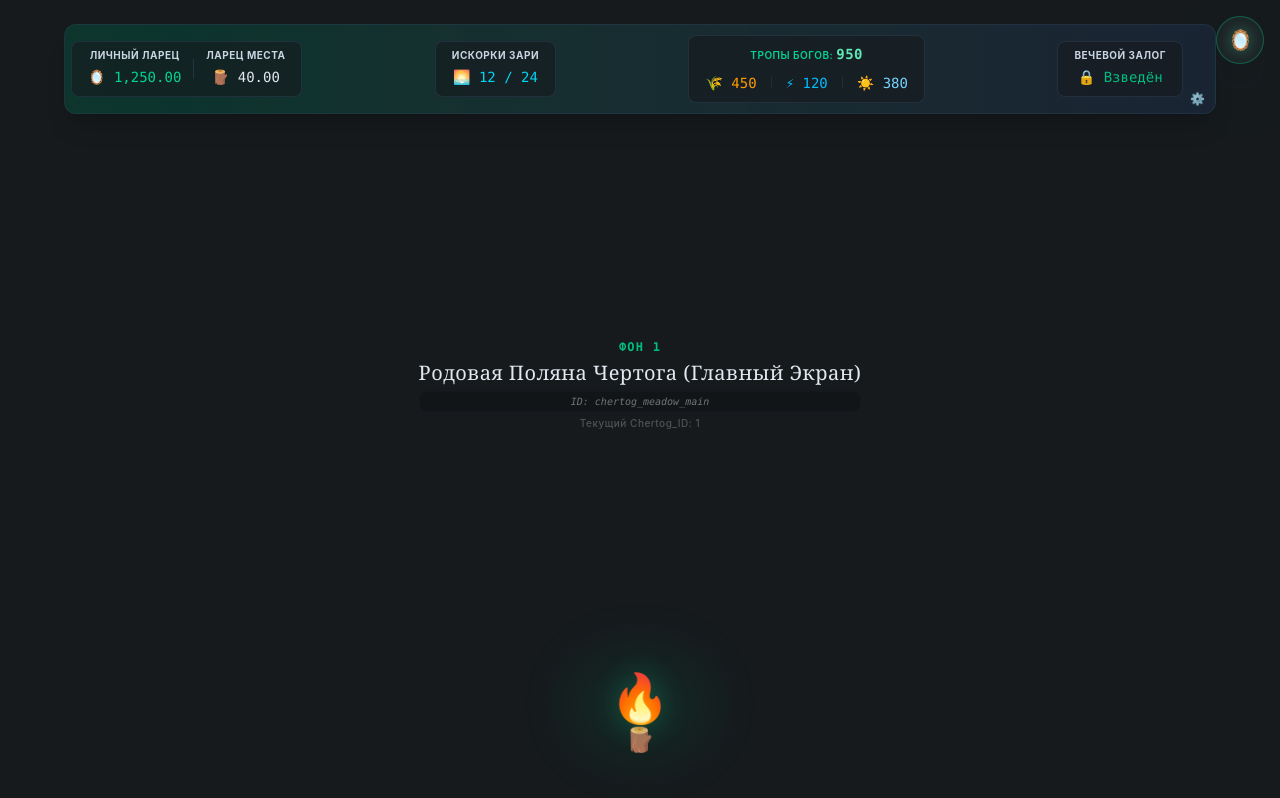
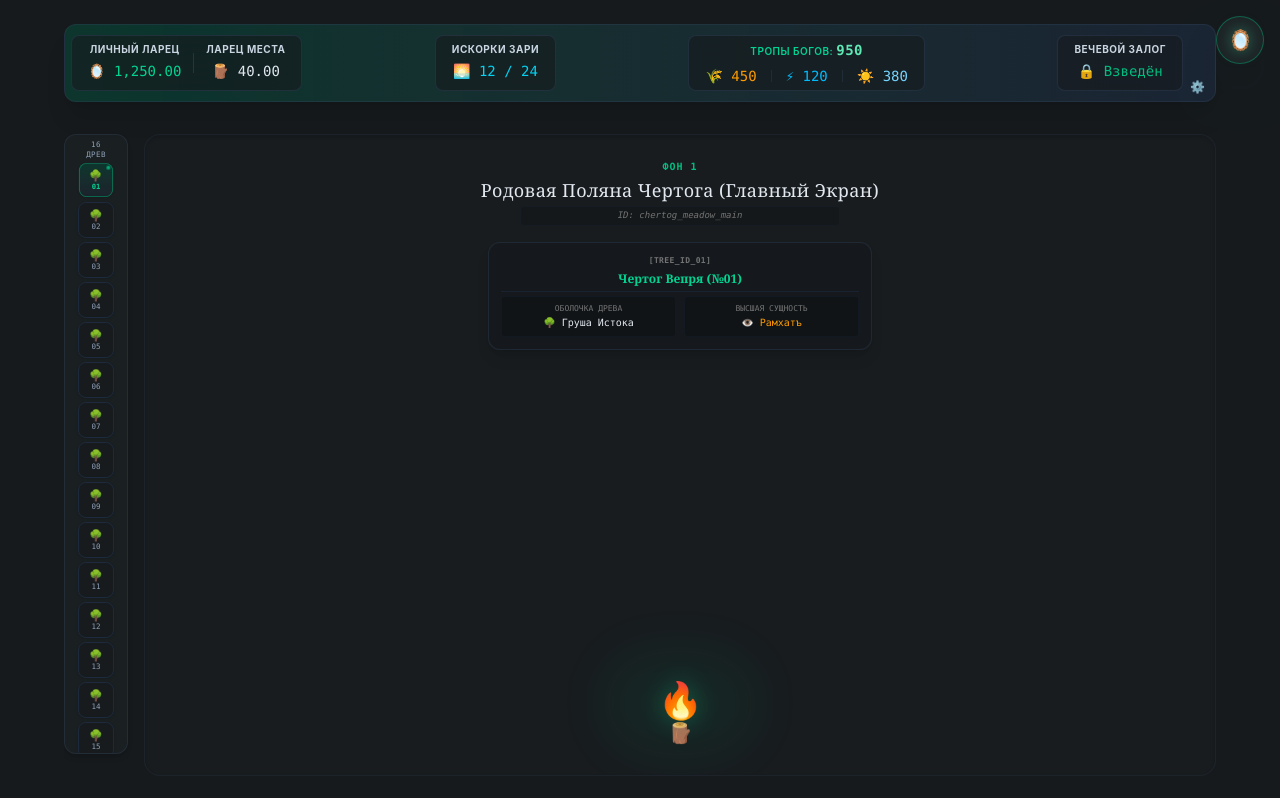
Before and after one commit to goldphoenix1000-ops/pocketnet.core-0.22, a React (Vite) app in the folder beresta-front/: page / in a window 1280 px wide. Built offline with nearby package versions, Linux system fonts and the light colour scheme.

Commit message:
Standardize 16 Chertogs matrix layout with uniform tree icons

```diff
--- a/beresta-front/src/MeadowComponent.tsx
+++ b/beresta-front/src/MeadowComponent.tsx
@@ -1,22 +1,54 @@
 import React, { useState, useEffect, useRef } from 'react';
 
-// [UI_Chests_View_Core] + [UI_Mirror_Global_Container]
-// Родовая Поляна (Фон 1) с ультимативным Сквозным Пультом на 7 Балансов и валидированной Матрицей Фонов
-export default function MeadowComponent() {
-  // 7 Истинных Балансов Казны (Пункт №1 ТЗ)
+// [Chislobog_Trees_Matrix] + [UI_Chests_View_Core]
+// Родовая Поляна (Фон 1) с чистыми системными иконками Древ 🌳 и правильной ЛОР-иерархией
+interface MeadowProps {
+  activeChertogId?: number;
+  onChertogChange?: (id: number) => void;
+  currentBackground?: number;
+}
+
+export default function MeadowComponent({
+  activeChertogId: externalChertogId,
+  onChertogChange,
+  currentBackground: externalBg
+}: MeadowProps) {
+
+  // Истинный ЛОР-реестр 16 Чертогов. Все иконки заменены на системные Древа 🌳 по ТЗ
+  const chertogMatrix = [
+    { id: 1, name: 'Чертог Вепря', icon: '🌳', tree: 'Груша Истока', god: 'Рамхатъ', code: 'Tree_ID_01' },
+    { id: 2, name: 'Чертог Щуки', icon: '🌳', tree: 'Священная Слива', god: 'Рожана', code: 'Tree_ID_02' },
+    { id: 3, name: 'Чертог Белого Лебедя', icon: '🌳', tree: 'Священная Берёза', god: 'Макошь', code: 'Tree_ID_03' },
+    { id: 4, name: 'Чертог Змия', icon: '🌳', tree: 'Священная Липа', god: 'Семаргл', code: 'Tree_ID_04' },
+    { id: 5, name: 'Чертог Варуны', icon: '🌳', tree: 'Священная Лиственница', god: 'Коляда', code: 'Tree_ID_05' },
+    { id: 6, name: 'Чертог Медведя', icon: '🌳', tree: 'Священный Букъ', god: 'Сварог', code: 'Tree_ID_06' },
+    { id: 7, name: 'Чертог Бусла', icon: '🌳', tree: 'Священная Ивая', god: 'Род', code: 'Tree_ID_07' },
+    { id: 8, name: 'Чертог Волка', icon: '🌳', tree: 'Священный Тополь', god: 'Велес', code: 'Tree_ID_08' },
+    { id: 9, name: 'Чертог Лисы', icon: '🌳', tree: 'Священный Грабъ', god: 'Марена (Мара)', code: 'Tree_ID_09' },
+    { id: 10, name: 'Чертог Тура', icon: '🌳', tree: 'Священная Осина', god: 'Крышень', code: 'Tree_ID_10' },
+    { id: 11, name: 'Чертог Лося', icon: '🌳', tree: 'Священная Берёза', god: 'Лада', code: 'Tree_ID_11' },
+    { id: 12, name: 'Чертог Финиста', icon: '🌳', tree: 'Священная Вишня', god: 'Вышень', code: 'Tree_ID_12' },
+    { id: 13, name: 'Чертог Коня', icon: '🌳', tree: 'Священный Вяз', god: 'Купала', code: 'Tree_ID_13' },
+    { id: 14, name: 'Чертог Орла', icon: '🌳', tree: 'Священный Дубъ', god: 'Перун', code: 'Tree_ID_14' },
+    { id: 15, name: 'Чертог Раса', icon: '🌳', tree: 'Священный Ясень', god: 'Тархъ (Даждьбог)', code: 'Tree_ID_15' },
+    { id: 16, name: 'Чертог Девы', icon: '🌳', tree: 'Священная Яблоня', god: 'Джива', code: 'Tree_ID_16' }
+  ];
+
+  const [internalChertogId, setInternalChertogId] = useState(1);
+  const chertogId = externalChertogId !== undefined ? externalChertogId : internalChertogId;
+
   const [balances] = useState({
-    yntPersonal: '1,250.00', // Личный Ларец (YNT)
-    yntDeposit: '40.00',     // Ларец Места (Залог)
-    rayLight: '12 / 24',     // Искорки Зари (Лучики Света)
-    pathVeles: 450,          // Тропа Велеса
-    pathPerun: 120,          // Тропа Перуна (Синяя молния)
-    pathSvarog: 380,         // Тропа Сварога
-    vecheLock: 'Взведён'     // Вечевой Залог
+    yntPersonal: '1,250.00',
+    yntDeposit: '40.00',
+    rayLight: '12 / 24',
+    pathVeles: 450,
+    pathPerun: 120, // Синяя молния ⚡
+    pathSvarog: 380,
+    vecheLock: 'Взведён'
   });
 
   const totalGodsRays = balances.pathVeles + balances.pathPerun + balances.pathSvarog;
 
-  // Валидированная база данных Матрицы Фонов Портала и системных идентификаторов
   const chatDatabase: { [key: number]: { name: string; id: string } } = {
     1: { name: 'Родовая Поляна Чертога (Главный Экран)', id: 'chertog_meadow_main' },
     2: { name: 'Изба (Приватный чат)', id: 'izba_private_chat' },
@@ -28,33 +60,31 @@ export default function MeadowComponent() {
     8: { name: 'Торговый Вырий (Глобальная Ярмарка)', id: 'torgoviy_vyriy_market' }
   };
 
-  // Настройки видимости Пульта на всех 8 Фонах
   const [visibleOnPhones, setVisibleOnPhones] = useState<{ [key: number]: boolean }>({
-    1: true, 2: true, 3: false, 4: true, 5: false, 6: false, 7: true, 8: true
+    1: true, 2: true, 3: false, 4: true, 5: false, 6: false, 7: false, 8: true
   });
 
-  const [currentBackground, setCurrentBackground] = useState(1);
+  const [internalBg, setInternalBg] = useState(1);
+  const currentBackground = externalBg !== undefined ? externalBg : internalBg;
+
   const [showSettings, setShowSettings] = useState(false);
-  const [activeChertogId, setActiveChertogId] = useState(1);
-
   const settingsRef = useRef<HTMLDivElement>(null);
   const buttonRef = useRef<HTMLButtonElement>(null);
 
-  // Автоматическое закрытие меню при клике вне его области
   useEffect(() => {
     function handleClickOutside(event: MouseEvent) {
-      if (
-        settingsRef.current &&
-        !settingsRef.current.contains(event.target as Node) &&
-        buttonRef.current &&
-        !buttonRef.current.contains(event.target as Node)
-      ) {
+      if (settingsRef.current && !settingsRef.current.contains(event.target as Node) && buttonRef.current && !buttonRef.current.contains(event.target as Node)) {
         setShowSettings(false);
       }
     }
     document.addEventListener('mousedown', handleClickOutside);
     return () => document.removeEventListener('mousedown', handleClickOutside);
   }, []);
+
+  const handleChertogClick = (id: number) => {
+    if (onChertogChange) onChertogChange(id);
+    else setInternalChertogId(id);
+  };
 
   const toggleBackgroundVisibility = (id: number) => {
     setVisibleOnPhones({ ...visibleOnPhones, [id]: !visibleOnPhones[id] });
@@ -63,13 +93,10 @@ export default function MeadowComponent() {
   return (
     <div className="min-h-screen bg-[#161a1d] text-slate-200 font-sans antialiased relative overflow-hidden p-4 md:p-6 flex flex-col justify-between">
 
-      {/* СЛОЙ 1. Сквозной Монолитный Пульт 7 Балансов */}
+      {/* СЛОЙ 1. Сквозной Пульт Балансов */}
       {visibleOnPhones[currentBackground] ? (
-        <div className="w-full max-w-[1152px] mx-auto bg-gradient-to-r from-emerald-800/40 to-slate-800/70 border border-slate-700/40 rounded-xl p-1.5 pr-8 pb-2.5 pt-2.5 mb-6 shadow-xl transition-all duration-300 relative">
-
-          <div className="flex flex-row items-center gap-4 overflow-x-auto scrollbar-none justify-start md:justify-between w-full">
-
-            {/* Блок I. Янтарный Капитал */}
+        <div className="w-full max-w-[1152px] mx-auto bg-gradient-to-r from-emerald-800/40 to-slate-800/70 border border-slate-700/40 rounded-xl p-1.5 pr-8 pb-2.5 pt-2.5 mb-6 shadow-xl transition-all duration-300 relative z-30">
+          <div className="flex flex-row items-center gap-2.5 overflow-x-auto scrollbar-none justify-start md:justify-between w-full">
             <div className="flex items-center gap-3 shrink-0 bg-[#161a1d]/60 border border-slate-700/50 px-4 py-2 rounded-lg">
               <div className="text-center">
                 <span className="block text-[10px] font-bold text-slate-300 uppercase tracking-wider leading-none mb-1">Личный Ларец</span>
@@ -81,90 +108,127 @@ export default function MeadowComponent() {
                 <span className="text-sm font-mono font-medium text-slate-200">🪵 {balances.yntDeposit}</span>
               </div>
             </div>
-
-            {/* Блок II. Живое Время */}
             <div className="flex items-center shrink-0 bg-[#161a1d]/60 border border-slate-700/50 px-4 py-2 rounded-lg text-center">
               <div>
                 <span className="block text-[10px] font-bold text-slate-300 uppercase tracking-wider leading-none mb-1">Искорки Зари</span>
                 <span className="text-sm font-mono font-medium text-cyan-400">🌅 {balances.rayLight}</span>
               </div>
             </div>
-
-            {/* Блок III. Триада Троп Богов */}
-            <div className="flex flex-col items-center justify-center shrink-0 bg-[#161a1d]/60 border border-slate-700/50 px-4 py-2 rounded-lg min-w-[210px]">
+            <div className="flex flex-col items-center justify-center shrink-0 bg-[#161a1d]/60 border border-slate-700/50 px-4 py-1 rounded-lg min-w-[210px]">
               <div className="text-[10px] font-bold text-emerald-400 uppercase tracking-wider block text-center leading-none mb-1.5 select-none font-semibold">
                 Тропы Богов: <span className="text-sm font-mono text-emerald-300 font-black">{totalGodsRays}</span>
               </div>
               <div className="flex items-center gap-3.5 w-full justify-center">
-                <div className="text-center">
                 <span className="text-sm font-mono font-medium text-amber-500">🌾 {balances.pathVeles}</span>
-                </div>
                 <div className="w-px h-3 bg-slate-700/40"></div>
-                <div className="text-center">
                 <span className="text-sm font-mono font-medium text-sky-400">⚡ {balances.pathPerun}</span>
-                </div>
                 <div className="w-px h-3 bg-slate-700/40"></div>
-                <div className="text-center">
                 <span className="text-sm font-mono font-medium text-sky-300">☀️ {balances.pathSvarog}</span>
               </div>
             </div>
-            </div>
-
-            {/* Блок IV. Вечевой Затвор */}
             <div className="flex items-center shrink-0 bg-[#161a1d]/60 border border-slate-700/50 px-4 py-2 rounded-lg text-center">
               <div>
                 <span className="block text-[10px] font-bold text-slate-300 uppercase tracking-wider leading-none mb-1">Вечевой Залог</span>
                 <span className="text-sm font-mono font-medium text-emerald-500">🔒 {balances.vecheLock}</span>
               </div>
             </div>
-
           </div>
-
-          <button
-            ref={buttonRef}
-            onClick={() => setShowSettings(!showSettings)}
-            className="absolute bottom-1 right-2 text-xs text-slate-500 hover:text-emerald-400 transition-colors p-0.5 select-none focus:outline-none z-40"
-          >
-            ⚙️
-          </button>
+          <button ref={buttonRef} onClick={() => setShowSettings(!showSettings)} className="absolute bottom-1 right-2 text-xs text-slate-500 hover:text-emerald-400 transition-colors p-0.5 select-none focus:outline-none z-40">⚙️</button>
         </div>
       ) : (
-        <div className="w-full max-w-[1152px] mx-auto text-right mb-2 relative h-4">
+        <div className="w-full max-w-[1152px] mx-auto text-right mb-2 relative h-4 z-30">
           <button ref={buttonRef} onClick={() => setShowSettings(!showSettings)} className="absolute right-2 top-0 text-xs text-neutral-600 hover:text-emerald-400 select-none focus:outline-none z-40">⚙️</button>
         </div>
       )}
 
-      {/* ДИНАМИЧЕСКИЙ ЦЕНТР ЭКРАНА */}
-      <div className="flex-1 flex flex-col items-center justify-center my-auto relative select-none">
-        <div className="text-center mb-4">
-          <span className="text-xs text-emerald-500 font-mono tracking-widest uppercase block mb-1 font-semibold">Фон {currentBackground}</span>
-          <h2 className="text-xl font-medium text-slate-200 font-serif tracking-wide transition-all duration-300">
-            {chatDatabase[currentBackground].name}
-          </h2>
-          <p className="text-[10px] text-neutral-500 font-mono italic mt-1 break-all bg-neutral-950/30 border border-slate-800/20 px-2.5 py-0.5 rounded-lg select-all">
-            ID: {chatDatabase[currentBackground].id}
-          </p>
-          <p className="text-[10px] text-neutral-600 font-medium tracking-wider mt-1">Текущий Chertog_ID: {activeChertogId}</p>
+      {/* ГЛАВНЫЙ АДАПТИВНЫЙ ГРИД: Левый ряд Оживлённых Чертогов Числобога */}
+      <div className="flex-1 flex flex-col md:flex-row w-full max-w-[1152px] mx-auto gap-4 items-stretch overflow-hidden mt-2 relative z-20">
+
+        {/* ЛЕВАЯ ПАНЕЛЬ: 16 Чертогов Круголета и Родовых Древ (Ширина строго 64px, иконки строго 🌳) */}
+        <div className="w-full md:w-[64px] shrink-0 bg-[#1e2326]/60 border border-slate-700/40 rounded-xl p-1.5 flex flex-col items-center justify-start overflow-x-auto md:overflow-y-auto md:max-h-[calc(100vh-180px)] scrollbar-none shadow-md">
+          <div className="flex flex-col text-[7.5px] text-slate-400 font-mono mb-1 uppercase tracking-wider items-center justify-center w-full leading-none select-none shrink-0 text-center">
+            <span className="block w-full">16</span>
+            <span className="block w-full mt-0.5">Древ</span>
+          </div>
+
+          {/* Вертикальный адаптивный контейнер кнопок-Чертогов 01-16 */}
+          <div className="flex flex-row md:flex-col gap-1 items-center w-full justify-start overflow-x-auto md:overflow-x-visible scrollbar-none">
+            {chertogMatrix.map((chertog) => (
+              <button
+                key={chertog.id}
+                onClick={() => handleChertogClick(chertog.id)}
+                title={`${chertog.name} (Древо: ${chertog.tree}, Покровитель: ${chertog.god})`}
+                className={`w-9 h-9 rounded-lg flex flex-col items-center justify-center border transition-all relative cursor-pointer shrink-0 shadow-sm
+                  ${chertogId === chertog.id
+                    ? 'bg-gradient-to-b from-emerald-900/50 to-slate-800/40 border-emerald-500/50 font-bold text-emerald-400 scale-95 shadow-inner'
+                    : 'bg-[#161a1d]/60 border-slate-800 hover:border-slate-600 text-slate-400'}`}
+              >
+                <span className="text-[11px] leading-none">{chertog.icon}</span>
+                <span className="text-[7.5px] font-mono leading-none mt-0.5 select-none">
+                  {chertog.id < 10 ? `0${chertog.id}` : chertog.id}
+                </span>
+                {chertogId === chertog.id && (
+                  <span className="absolute top-0.5 right-0.5 w-1 h-1 rounded-full bg-emerald-400 animate-pulse"></span>
+                )}
+              </button>
+            ))}
           </div>
         </div>
 
-      {/* ОЧАГ И ДРОВА ОПУЩЕНЫ НА ЗЕМЛЮ (В самый низ экрана mt-auto mb-4) */}
-      <div className="w-full flex flex-col items-center justify-end mt-auto mb-4 relative z-10 select-none">
-        <div className="relative w-36 h-28 flex items-center justify-center">
-          {/* Пульсирующий изумрудно-дымчатый ореол света (Анимация дыхания пламени) */}
-          <div className="absolute inset-0 rounded-full bg-emerald-500/10 blur-xl animate-pulse duration-[4000ms] ease-in-out scale-110"></div>
-          <div className="absolute w-20 h-20 rounded-full bg-cyan-500/5 blur-lg animate-ping duration-[6000ms] opacity-30"></div>
+        {/* ЦЕНТРАЛЬНАЯ ЗОНА: Интерактивный Холст Поляны со сквозными ЛОР-данными Чертога */}
+        <div className="flex-1 bg-[#1e2326]/30 border border-slate-700/20 rounded-2xl p-4 flex flex-col justify-between overflow-hidden shadow-inner relative">
 
-          {/* Графический очаг костра прижат книзу */}
-          <div className="z-10 text-5xl filter drop-shadow-[0_0_15px_rgba(16,185,129,0.4)] animate-bounce duration-[2500ms] cursor-pointer mb-2" onClick={() => alert("Костёр разгорается сильнее!")}>
-            🔥
+          {/* Шапка локации с динамическими метаданными из ТЗ */}
+          <div className="text-center w-full mt-2 select-none z-10">
+            <span className="text-[10px] text-emerald-500 font-mono tracking-widest uppercase block mb-0.5 font-semibold">
+              Фон {currentBackground}
+            </span>
+            <h2 className="text-lg font-medium text-slate-200 font-serif tracking-wide transition-all duration-300">
+              {chatDatabase[currentBackground] ? chatDatabase[currentBackground].name : 'Портал Синяя Береста'}
+            </h2>
+            <p className="text-[9px] text-neutral-500 font-mono italic mt-0.5 max-w-xs mx-auto truncate bg-neutral-950/20 px-2 py-0.5 rounded border border-slate-800/30 select-all">
+              ID: {chatDatabase[currentBackground] ? chatDatabase[currentBackground].id : 'unknown_node'}
+            </p>
           </div>
-          {/* Бревна очага на самой земле */}
-          <div className="absolute bottom-1 z-0 text-2xl">🪵</div>
+
+          {/* Карточка ЛОР-данных Чертога по твоей Истинной Матрице */}
+          <div className="w-full max-w-sm mx-auto bg-[#161a1d]/80 border border-slate-700/40 rounded-xl p-3 text-center space-y-1 z-10 shadow-lg font-mono animate-fadeIn mt-4">
+            <span className="text-[8px] font-bold text-neutral-500 uppercase tracking-wider block">
+              [{chertogMatrix[chertogId - 1].code}]
+            </span>
+            <h3 className="text-xs font-bold text-emerald-400 font-serif">
+              {chertogMatrix[chertogId - 1].name} (№{chertogId < 10 ? `0${chertogId}` : chertogId})
+            </h3>
+            <div className="grid grid-cols-2 gap-2 text-[10px] pt-1 border-t border-slate-800/60 text-slate-300">
+              <div className="bg-black/20 p-1.5 rounded border border-slate-800/30">
+                <span className="text-neutral-500 block text-[8px] uppercase">Оболочка Древа</span>
+                <span className="font-medium text-slate-200">🌳 {chertogMatrix[chertogId - 1].tree}</span>
+              </div>
+              <div className="bg-black/20 p-1.5 rounded border border-slate-800/30">
+                <span className="text-neutral-500 block text-[8px] uppercase">Высшая Сущность</span>
+                <span className="font-medium text-amber-500">👁️ {chertogMatrix[chertogId - 1].god}</span>
+              </div>
             </div>
           </div>
 
-      {/* МЕНЮ НАСТРОЕК ГАЛОЧЕК (Разворачивается под сжатой плашкой балансов на top-11, не перекрывая ⚙️) */}
+          {/* ОЧАГ И ДРОВА ОПУЩЕНЫ НА ЗЕМЛЮ (В самый низ экрана mt-auto mb-2) */}
+          <div className="w-full flex flex-col items-center justify-end mt-auto mb-2 relative z-10 select-none">
+            <div className="relative w-36 h-24 flex items-center justify-center">
+              <div className="absolute inset-0 rounded-full bg-emerald-500/10 blur-xl animate-pulse duration-[4000ms] ease-in-out scale-110"></div>
+              <div
+                className="z-10 text-4xl filter drop-shadow-[0_0_12px_rgba(16,185,129,0.4)] animate-bounce duration-[2500ms] cursor-pointer mb-1"
+                onClick={() => alert(`Костёр Чертога №${chertogId} разгорается сильнее! Священное дерево ${chertogMatrix[chertogId - 1].tree} даёт тепло.`)}
+              >
+                🔥
+              </div>
+              <div className="absolute bottom-1 z-0 text-xl">🪵</div>
+            </div>
+          </div>
+
+        </div>
+      </div>
+
+      {/* МЕНЮ НАСТРОЕК ГАЛОЧЕК (Шестерёнка на плашке балансов) */}
       {showSettings && (
         <div
           ref={settingsRef}
@@ -182,29 +246,17 @@ export default function MeadowComponent() {
                     onChange={() => toggleBackgroundVisibility(id)}
                     className="accent-emerald-500 w-3.5 h-3.5 cursor-pointer"
                   />
-                  <span>
-                    Фон {id} {
-                      id === 1 ? '(Поляна)' :
-                      id === 2 ? '(Изба)' :
-                      id === 3 ? '(Терем)' :
-                      id === 4 ? '(Артель)' :
-                      id === 5 ? '(Палата)' :
-                      id === 6 ? '(Двор)' :
-                      id === 7 ? '(Вече)' :
-                      id === 8 ? '(Вырий)' : ''
-                    }
-                  </span>
+                  <span>Фон {id}</span>
                 </label>
               );
             })}
           </div>
 
-          {/* Переключатель фонов для моментальной симуляции чатов */}
           <div className="pt-2 border-t border-slate-700/40 flex items-center justify-between gap-2">
             <span className="text-[11px] text-neutral-500">Симулировать переход на:</span>
             <select
               value={currentBackground}
-              onChange={(e) => setCurrentBackground(Number(e.target.value))}
+              onChange={(e) => setInternalBg(Number(e.target.value))}
               className="bg-[#161a1d] border border-slate-700 rounded px-2 py-1 focus:outline-none text-emerald-400 font-mono text-[11px]"
             >
               {Object.keys(chatDatabase).map(id => (
```
Lines whose indentation alone changed are shown as unchanged.
